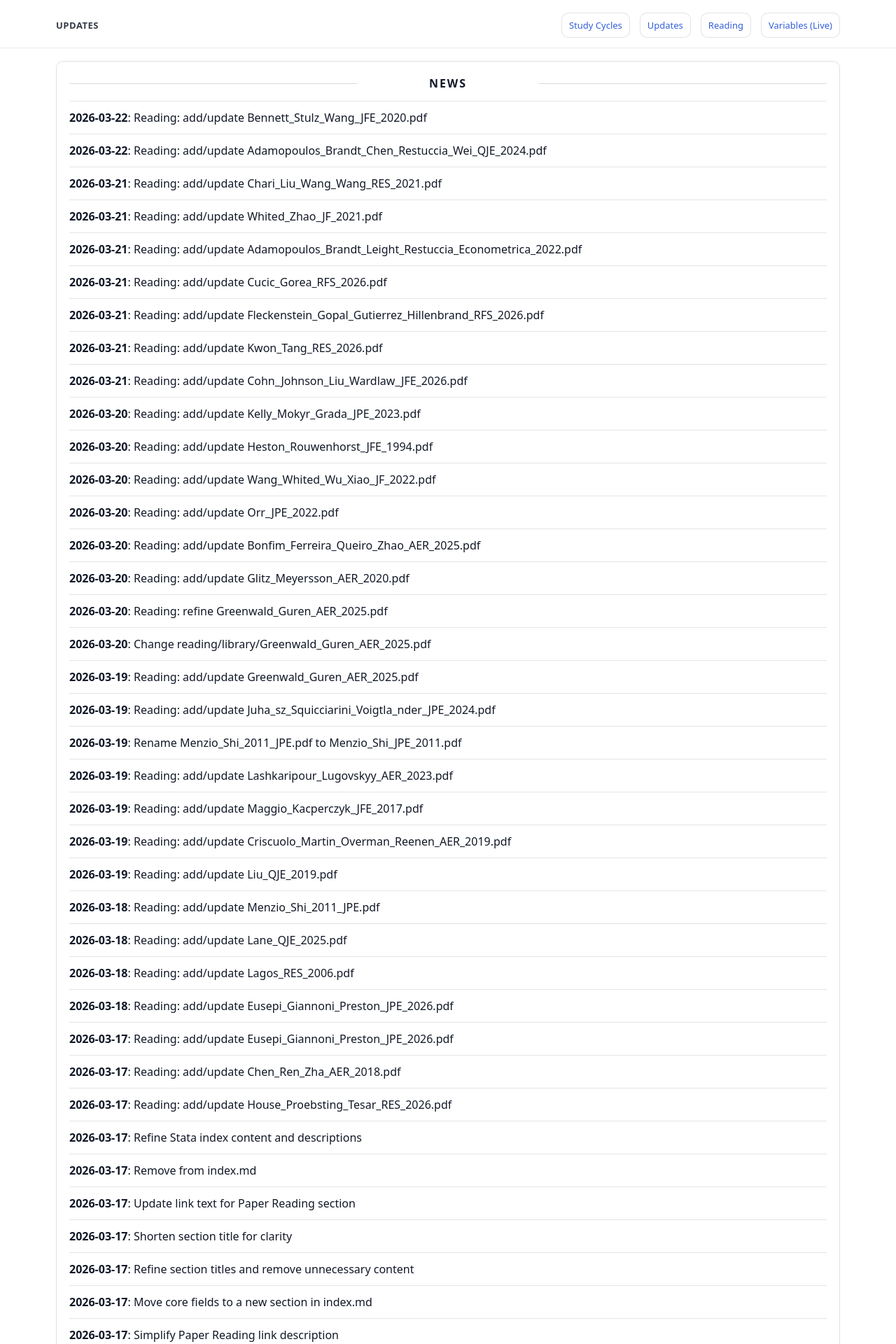
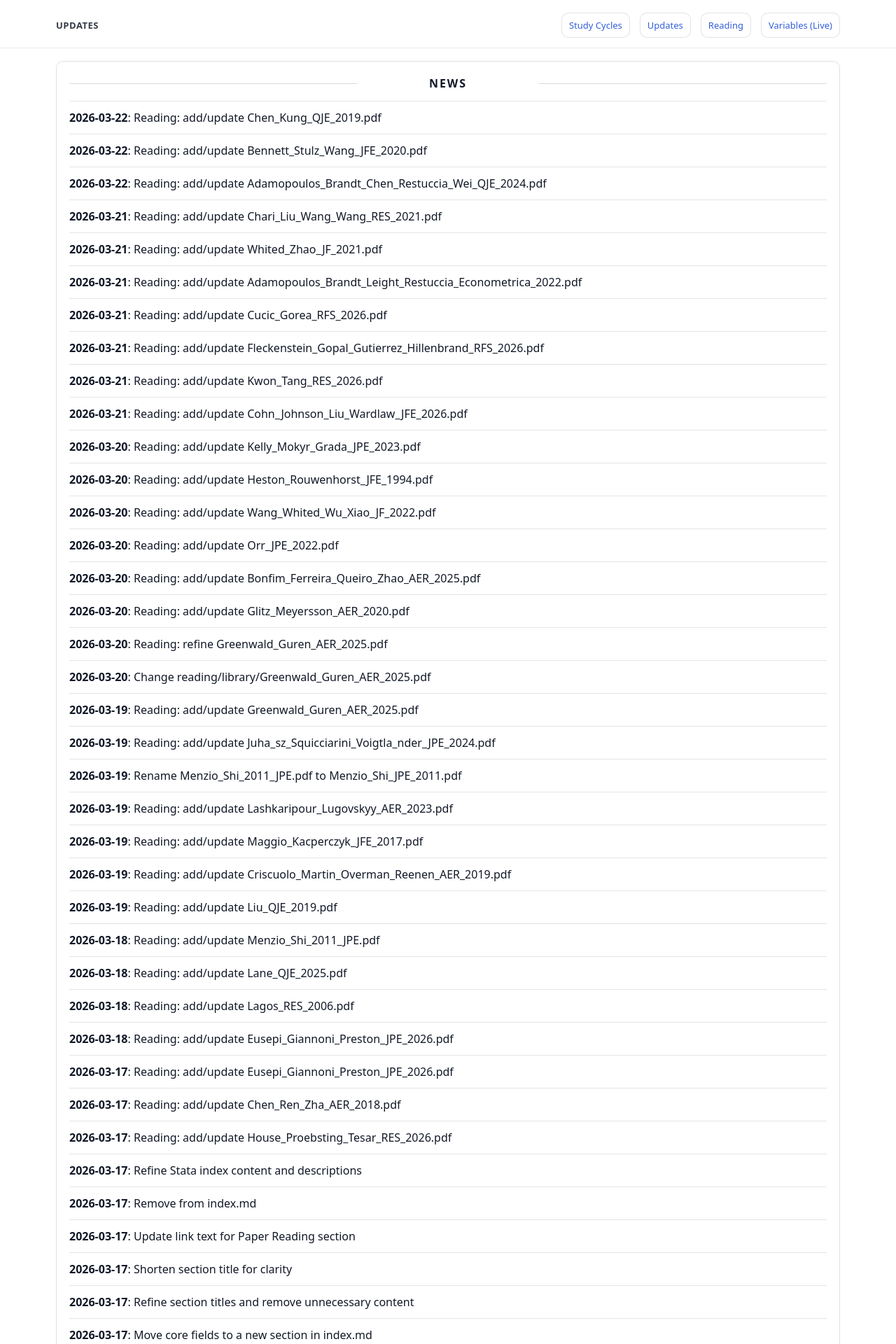
Before and after one commit to yaxinzn/study-archive, a Jekyll site: the page built from updates/index.md, in a window 1280 px wide. Shown: the top 1920 px of the page at 70% size. Built offline with Jekyll 4.4.1, drawn with Linux system fonts in a browser that asks for light colours; some of the changed text lies outside the part shown.

Commit message:
chore: update NEWS feed

```diff
--- a/_data/news.yml
+++ b/_data/news.yml
@@ -1,4 +1,7 @@
 # Auto-generated update history (sorted newest -> oldest). Do not edit manually.
+- ts: "1774174405"
+  date: "2026-03-22"
+  title: "Reading: add/update Chen_Kung_QJE_2019.pdf"
 - ts: "1774132607"
   date: "2026-03-22"
   title: "Reading: add/update Bennett_Stulz_Wang_JFE_2020.pdf"
```
